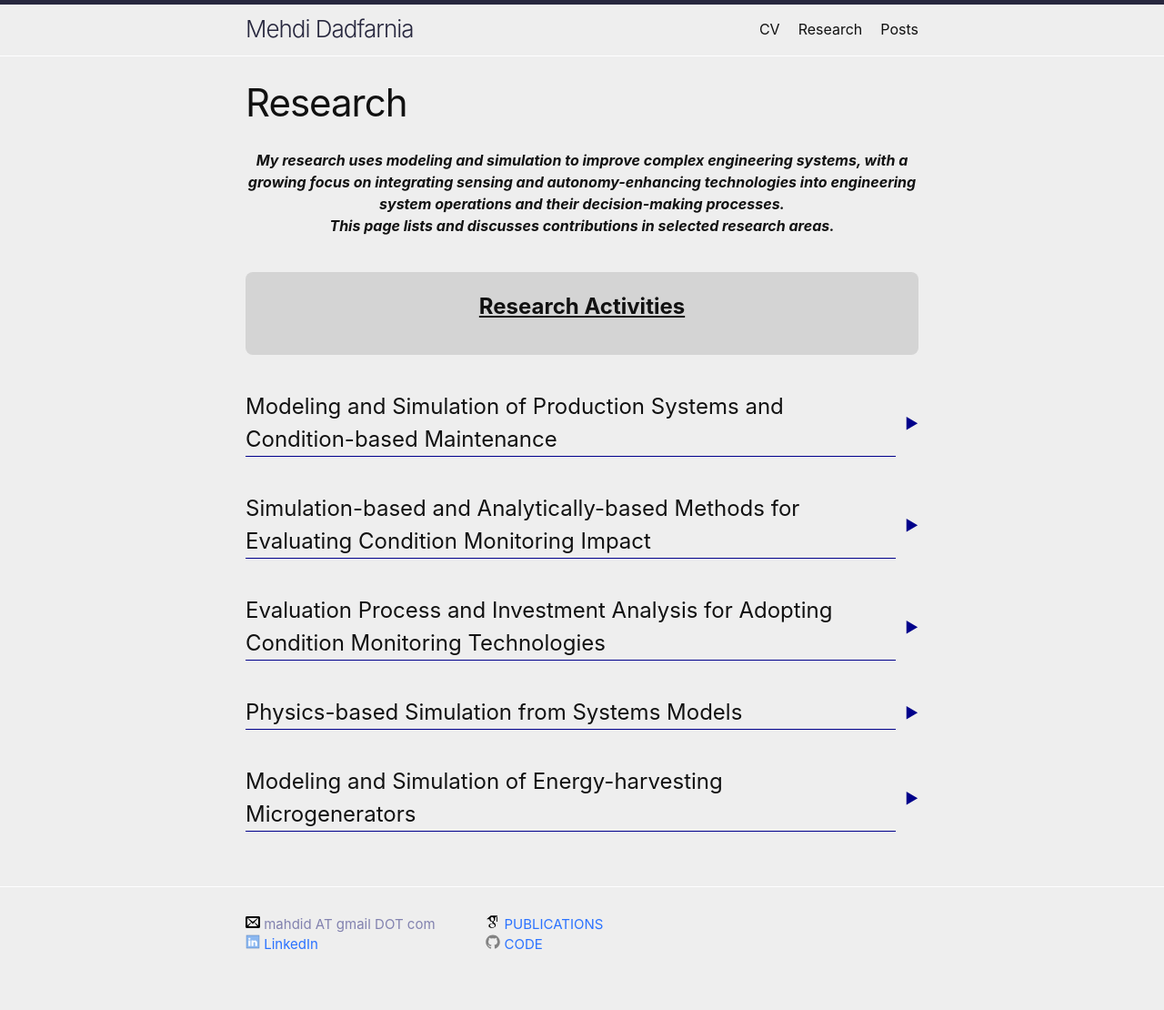
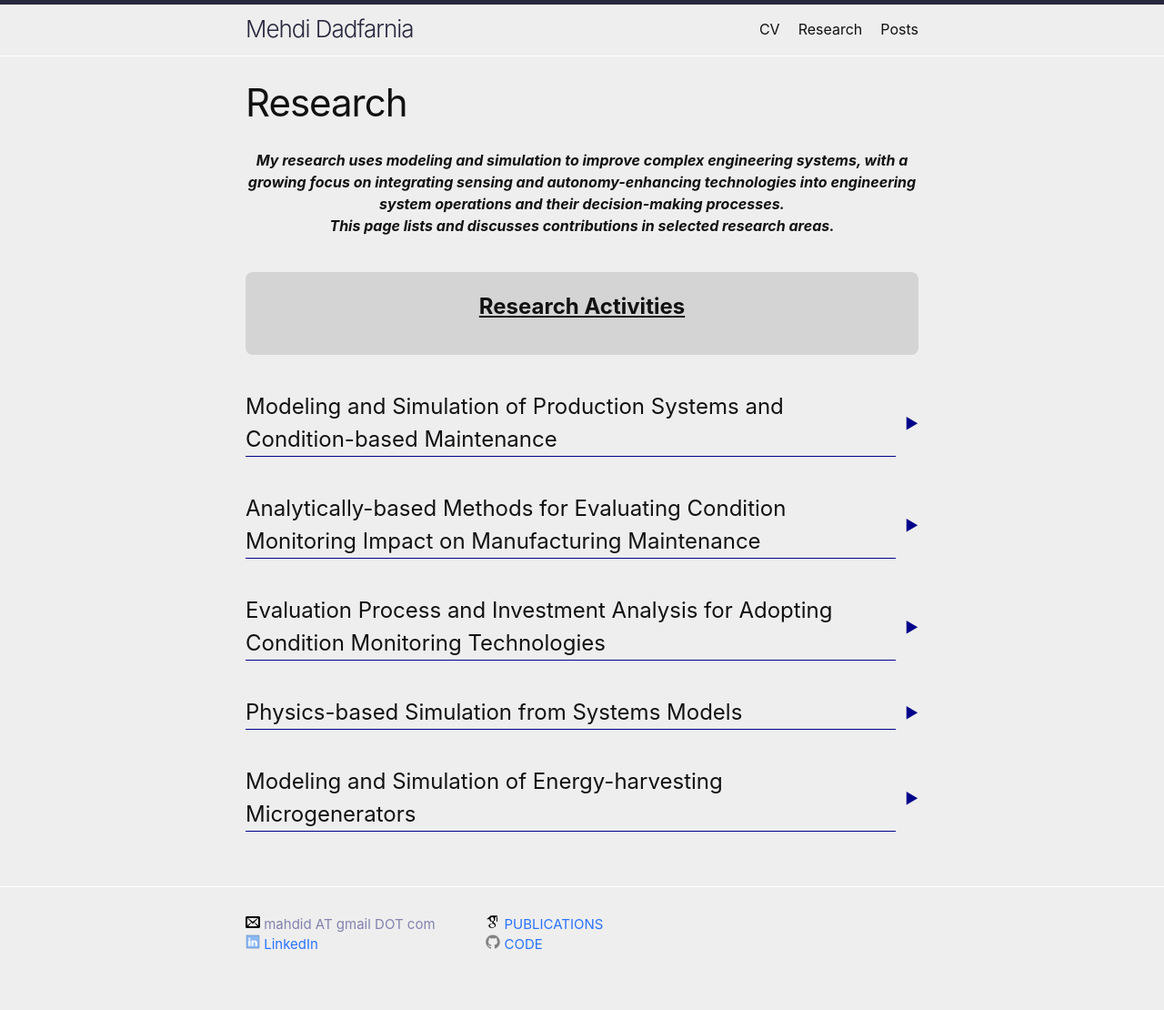
Before and after one commit to mehdidadfarnia/mehdidadfarnia.github.io, a Jekyll site: the page built from research.markdown, in a window 1280 px wide. Shown: the whole page at 91% size. Built offline with Jekyll 4.4.1, drawn with Linux system fonts in a browser that asks for light colours.

Commit message:
new text

```diff
--- a/research.markdown
+++ b/research.markdown
@@ -41,7 +41,7 @@ permalink: /Research/
     <h1 style="display: block; border-bottom: 1px solid darkblue; margin: 0; flex: 1;">Modeling and Simulation of Production Systems and Condition-based Maintenance</h1>
   </summary>
     <div style="background-color: #e4e4f7; margin-top: 10px; padding: 4px; border-radius: 8px; width:96%;">
-        hidden text
+        Manufacturing maintenance can be viewed as a support system that increases the availability of factory floor equipment (e.g., machines, workstations, material handling devices), and its importance is highlighted by the fact that it accounts for 15-70% of the cost of produced goods. The adoption of condition-based maintenance, via digital technologies (such as AI/ML, Internet of Things) that enable and expand condition monitoring, can vastly benefit maintenance departments. These condition monitoring technologies can perform anomaly detection, fault diagnosis, or failure prognosis to mitigate risk from process failures and product defects.
         <p> new paragraph of text</p>
     </div>
     <div style="background-color: #e4e4f7; margin-top: 10px; padding: 4px; border-radius: 8px; width:96%;">
@@ -56,7 +56,7 @@ permalink: /Research/
 
 <details>
   <summary style="display: flex; align-items: center;">
-    <h1 style="display: block; border-bottom: 1px solid darkblue; margin: 0; flex: 1;">Simulation-based and Analytically-based Methods for Evaluating Condition Monitoring Impact</h1>
+    <h1 style="display: block; border-bottom: 1px solid darkblue; margin: 0; flex: 1;">Analytically-based Methods for Evaluating Condition Monitoring Impact on Manufacturing Maintenance</h1>
   </summary>
     <div style="background-color: #e4e4f7; margin-top: 10px; padding: 4px; border-radius: 8px; width:96%;">
         hidden text
```
